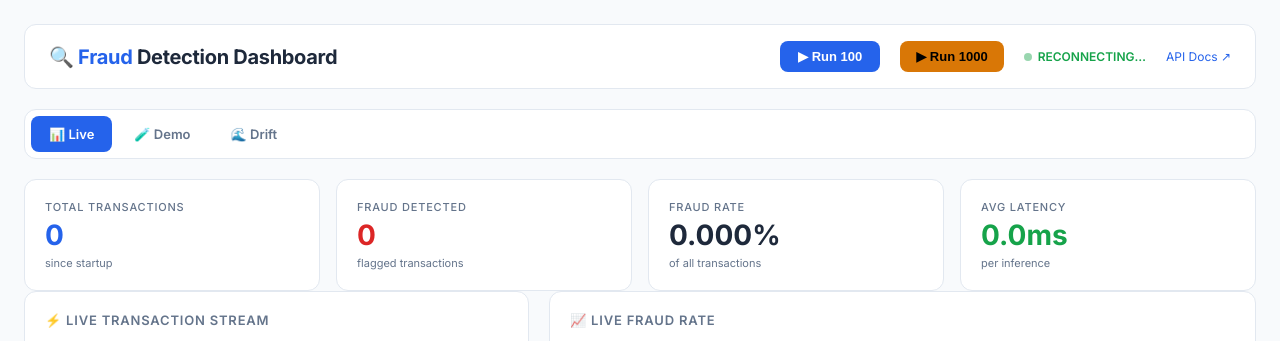
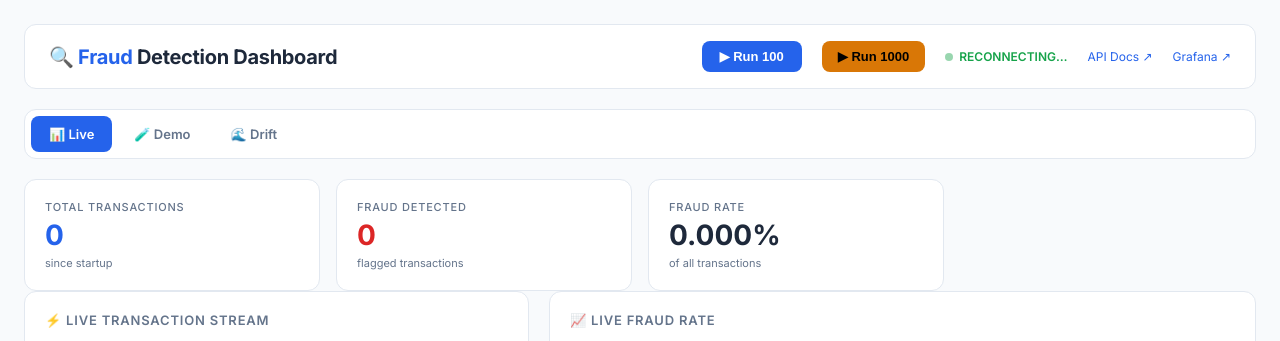
Before and after one commit to NullBitZer0/real-time-fraud-detection, a React (Vite) app in the folder frontend/: page / in a window 1280 px wide. Shown: the top 341 px of the page. Built offline with nearby package versions, Linux system fonts and the light colour scheme; no server answers.

Commit message:
feat: add Grafana link to header, remove avg latency card

```diff
--- a/frontend/src/App.jsx
+++ b/frontend/src/App.jsx
@@ -18,7 +18,7 @@ const TABS = [
 
 const EMPTY_METRICS = {
   total_transactions: 0, total_fraud: 0,
-  fraud_rate_pct: 0,    avg_latency_ms: 0, uptime_seconds: 0,
+  fraud_rate_pct: 0, uptime_seconds: 0,
 }
 
 export default function App() {
@@ -116,6 +116,11 @@ export default function App() {
             target="_blank" rel="noreferrer"
             style={{ fontSize: '12px', color: 'var(--accent)', textDecoration: 'none' }}
           >API Docs ↗</a>
+          <a
+            href="http://adlorxod3bwtdb13hm8qxb73.140.245.59.209.sslip.io/d/fraud-detection/real-time-fraud-detection?orgId=1&from=now-1h&to=now&timezone=browser&refresh=10s"
+            target="_blank" rel="noreferrer"
+            style={{ fontSize: '12px', color: 'var(--accent)', textDecoration: 'none' }}
+          >Grafana ↗</a>
         </div>
       </header>
 
--- a/frontend/src/components/MetricsBar.jsx
+++ b/frontend/src/components/MetricsBar.jsx
@@ -20,13 +20,6 @@ export default function MetricsBar({ metrics }) {
         </span>
         <span className="metric-sub">of all transactions</span>
       </div>
-      <div className="metric-card">
-        <span className="metric-label">Avg Latency</span>
-        <span className="metric-value success">
-          {metrics.avg_latency_ms?.toFixed(1) ?? '–'}ms
-        </span>
-        <span className="metric-sub">per inference</span>
-      </div>
     </div>
   )
 }
```
